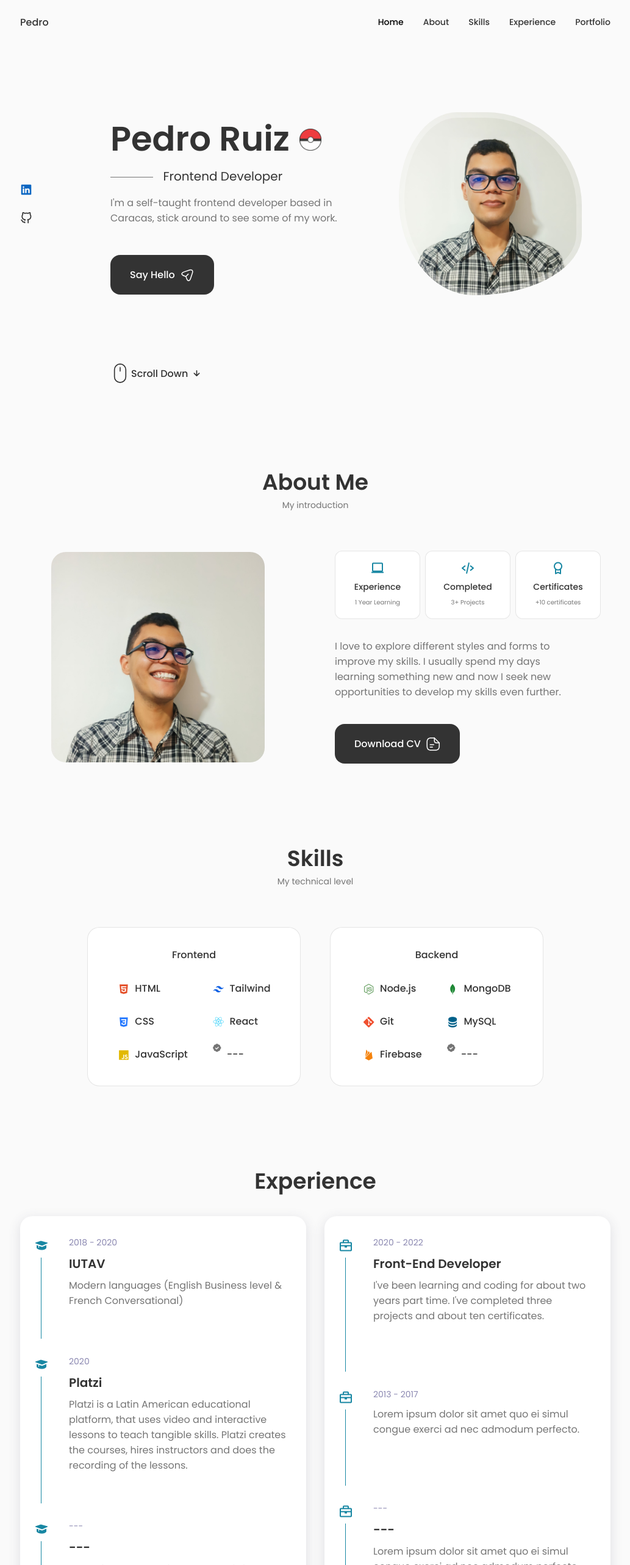
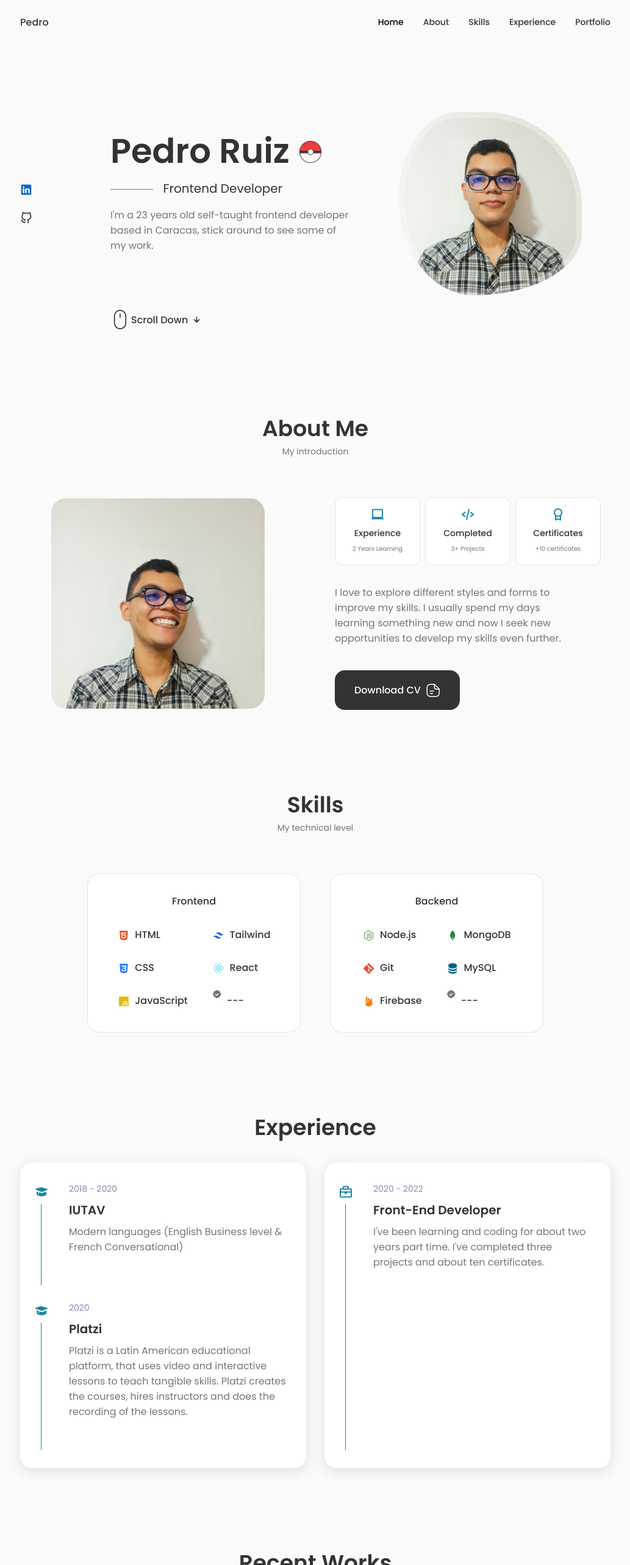
Before and after one commit to Pedro0310/personal-portfolio, a React (Create React App) app: page / in a window 1280 px wide. Shown: the top 2566 px of the page at 61% size, without its empty margins (123-1156 px from the left). Built offline with nearby package versions, Linux system fonts and the light colour scheme.

Commit message:
deployed app

```diff
--- a/src/components/about/Info.jsx
+++ b/src/components/about/Info.jsx
@@ -6,7 +6,7 @@ const Info = () => {
       <div className="about__box">
         <i class="bx bx-laptop about__icon"></i>
         <h3 className="about__title">Experience</h3>
-        <span className="about__subtitle">1 Year Learning</span>
+        <span className="about__subtitle">2 Years Learning</span>
       </div>
 
       <div className="about__box">
--- a/src/components/home/Data.jsx
+++ b/src/components/home/Data.jsx
@@ -13,10 +13,10 @@ const Data = () => {
 
       <h3 className="home__subtitle">Frontend Developer</h3>
       <p className="home__description">
-        I'm a self-taught frontend developer based in Caracas, stick around to see some of my work.
+        I'm a 23 years old self-taught frontend developer based in Caracas, stick around to see some of my work.
       </p>
 
-      <a href="#contact" className="button button--flex">
+      {/* <a href="#contact" className="button button--flex">
         Say Hello
         <svg
           class="button__icon"
@@ -35,7 +35,7 @@ const Data = () => {
             fill="var(--container-color)"
           ></path>
         </svg>
-      </a>
+      </a> */}
     </div>
   );
 };
--- a/src/components/home/home.css
+++ b/src/components/home/home.css
@@ -1,6 +1,6 @@
-.home__container {
+/* .home__container {
   row-gap: 7rem;
-}
+} */
 
 .home__content {
   grid-template-columns: 116px repeat(2, 1fr);
--- a/src/components/portfolio/Menu.jsx
+++ b/src/components/portfolio/Menu.jsx
@@ -8,14 +8,16 @@ const Menu = [
   {
     id: 1,
     image: Work1,
-    title: "#HTML #CSS #JavaScript #React",
+    title: "#HTML #CSS #JavaScript #React #react-countdown-circle-timer",
     category: "Pomodoro Timer",
+    link: "https://pomodoro-timer-da76d.web.app/"
   },
   {
     id: 2,
     image: Work2,
-    title: "#HTML #CSS #JavaScript #React",
+    title: "#HTML #CSS #JavaScript #React #JSON",
     category: "Notes App",
+    link: "https://notes-app-85067.web.app"
   },
   {
     id: 3,
--- a/src/components/portfolio/Portfolio.jsx
+++ b/src/components/portfolio/Portfolio.jsx
@@ -4,7 +4,7 @@ import Menu from "./Menu";
 import { useState } from "react";
 
 const Portfolio = () => {
-  const [items, setItems] = useState(Menu);
+  const [items] = useState(Menu);
 
   return (
     <section className="work container section" id="work">
@@ -12,7 +12,7 @@ const Portfolio = () => {
 
       <div className="work__container grid">
         {items.map((elem) => {
-          const { id, image, title, category } = elem;
+          const { id, image, title, category, link } = elem;
           return (
             <div className="work__card" key={id}>
               <div className="work__thumbnail">
@@ -21,7 +21,7 @@ const Portfolio = () => {
               </div>
               <span className="work__category">{category}</span>
               <h3 className="work__title">{title}</h3>
-              <a href="#" className="work__button">
+              <a href={link} className="work__button">
                 <i
                   className="bx bx-link  work__button-icon"
                   style={{ color: "#000" }}
--- a/src/components/portfolio/portfolio.css
+++ b/src/components/portfolio/portfolio.css
@@ -54,7 +54,8 @@
   margin: 0 0 0.98rem;
   padding: 0 1.25rem;
   position: absolute;
-  top: 3.75rem;
+  /* top: 3.75rem; */
+  top: 2rem;
   transform: translateY(30px);
   transition: 0.3s;
   opacity: 0;
@@ -63,16 +64,16 @@
 .work__button {
   color: #fff;
   position: absolute;
-  bottom: 1.5rem;
+  bottom: 1rem;
   left: 1.5rem;
-  font-size: var(--h3-font-size);
+  /* font-size: var(--h3-font-size); */
   background-color: #9c9b98;
-  height: 40px;
-  width: 40px;
+  height: 30px;
+  width: 30px;
   cursor: pointer;
   border-radius: 50%;
   text-align: center;
-  line-height: 42px;
+  line-height: 32px;
   transition: 0.3s;
   opacity: 0;
 }
--- a/src/components/resume/Data.jsx
+++ b/src/components/resume/Data.jsx
@@ -15,14 +15,14 @@ const Data = [
     title: "Platzi",
     desc: "Platzi is a Latin American educational platform, that uses video and interactive lessons to teach tangible skills. Platzi creates the courses, hires instructors and does the recording of the lessons.",
   },
-  {
-    id: 3,
-    category: "education",
-    icon: "bx bxs-graduation",
-    year: "---",
-    title: "---",
-    desc: "Lorem ipsum dolor sit amet quo ei simul congue exerci     ad nec admodum perfecto.",
-  },
+  // {
+  //   id: 3,
+  //   category: "education",
+  //   icon: "bx bxs-graduation",
+  //   year: "---",
+  //   title: "---",
+  //   desc: "Lorem ipsum dolor sit amet quo ei simul congue exerci     ad nec admodum perfecto.",
+  // },
   {
     id: 4,
     category: "experience",
@@ -31,22 +31,22 @@ const Data = [
     title: "Front-End Developer",
     desc: "I've been learning and coding for about two years part time. I've completed three projects and about ten certificates.",
   },
-  {
-    id: 5,
-    category: "experience",
-    icon: "bx bx-briefcase",
-    year: "2013 - 2017",
-    title: "",
-    desc: "Lorem ipsum dolor sit amet quo ei simul congue exerci     ad nec admodum perfecto.",
-  },
-  {
-    id: 6,
-    category: "experience",
-    icon: "bx bx-briefcase",
-    year: "---",
-    title: "---",
-    desc: "Lorem ipsum dolor sit amet quo ei simul congue exerci     ad nec admodum perfecto.",
-  },
+  // {
+  //   id: 5,
+  //   category: "experience",
+  //   icon: "bx bx-briefcase",
+  //   year: "2013 - 2017",
+  //   title: "",
+  //   desc: "Lorem ipsum dolor sit amet quo ei simul congue exerci     ad nec admodum perfecto.",
+  // },
+  // {
+  //   id: 6,
+  //   category: "experience",
+  //   icon: "bx bx-briefcase",
+  //   year: "---",
+  //   title: "---",
+  //   desc: "Lorem ipsum dolor sit amet quo ei simul congue exerci     ad nec admodum perfecto.",
+  // },
 ];
 
 export default Data;
```
Also changed, not shown: firebase.json (added), public/manifest.json (deleted), 2 other files (tests, documents, lock files or other folders).
